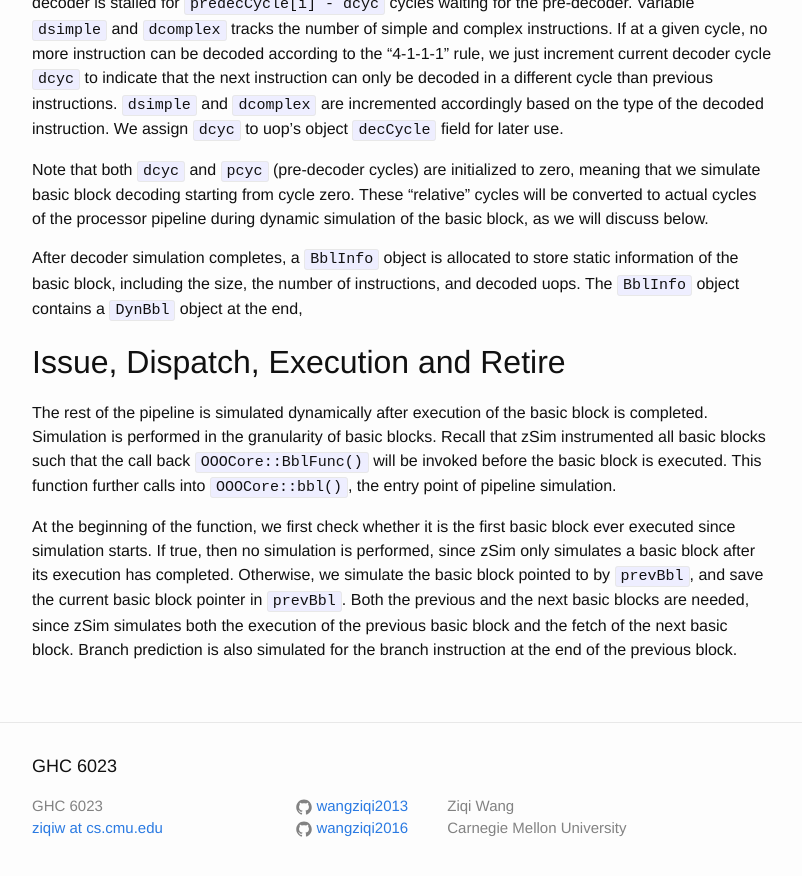
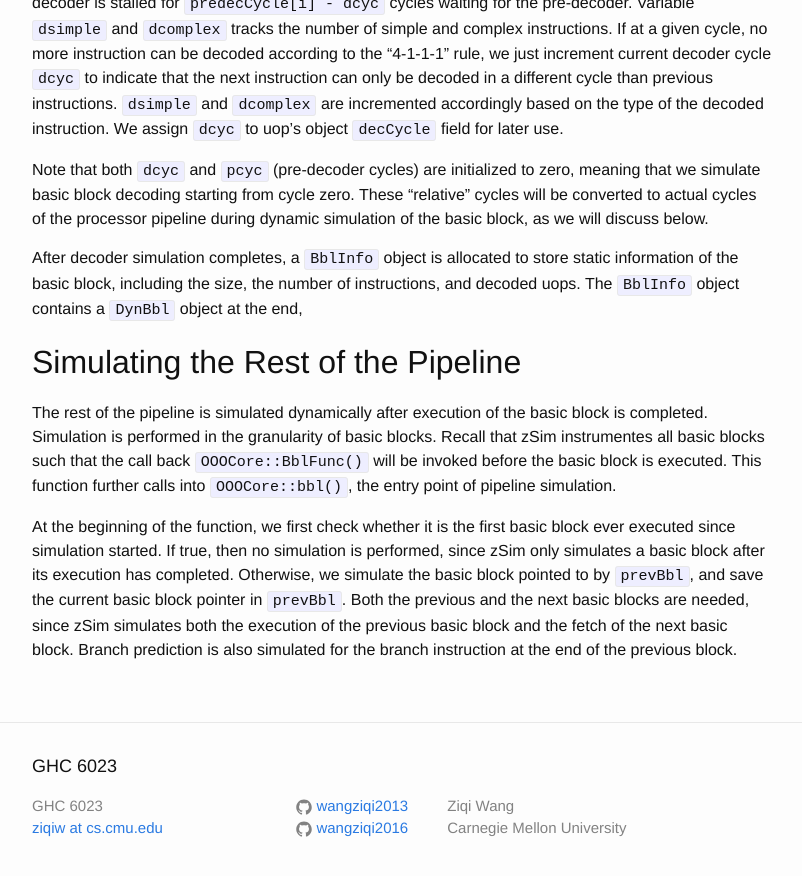
Before and after one commit to wangziqi2013/wangziqi2013.github.io, a Jekyll site: the page built from _posts/2019-12-31-zsim-microarch.markdown, in a window 1280 px wide and 900 px high, scrolled down 9937 px. Shown: the top 876 px of the window, without its empty margins (238-1040 px from the left). Built offline with Jekyll 4.4.1, drawn with Linux system fonts in a browser that asks for light colours.

Commit message:
Adding bbl sim

```diff
--- a/_posts/2019-12-31-zsim-microarch.markdown
+++ b/_posts/2019-12-31-zsim-microarch.markdown
@@ -360,14 +360,14 @@ After decoder simulation completes, a `BblInfo` object is allocated to store sta
 including the size, the number of instructions, and decoded uops. The `BblInfo` object contains a `DynBbl` object
 at the end,
 
-## Issue, Dispatch, Execution and Retire
+## Simulating the Rest of the Pipeline
 
 The rest of the pipeline is simulated dynamically after execution of the basic block is completed. Simulation is performed
-in the granularity of basic blocks. Recall that zSim instrumented all basic blocks such that the call back `OOOCore::BblFunc()`
+in the granularity of basic blocks. Recall that zSim instrumentes all basic blocks such that the call back `OOOCore::BblFunc()`
 will be invoked before the basic block is executed. This function further calls into `OOOCore::bbl()`, the entry point of
 pipeline simulation.
 
-At the beginning of the function, we first check whether it is the first basic block ever executed since simulation starts.
+At the beginning of the function, we first check whether it is the first basic block ever executed since simulation started.
 If true, then no simulation is performed, since zSim only simulates a basic block after its execution has completed. Otherwise,
 we simulate the basic block pointed to by `prevBbl`, and save the current basic block pointer in `prevBbl`. Both the previous and the
 next basic blocks are needed, since zSim simulates both the execution of the previous basic block and the fetch of the
```
